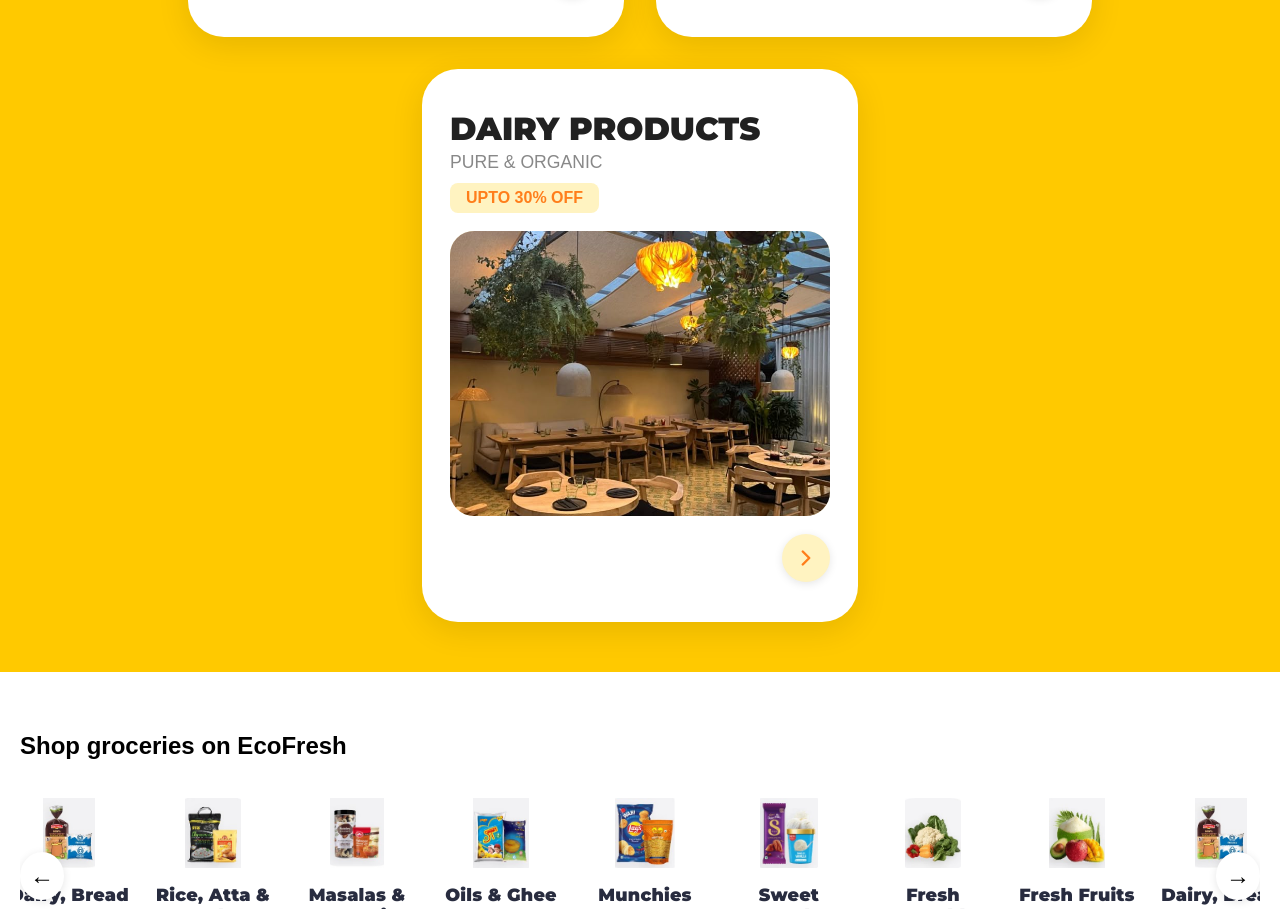
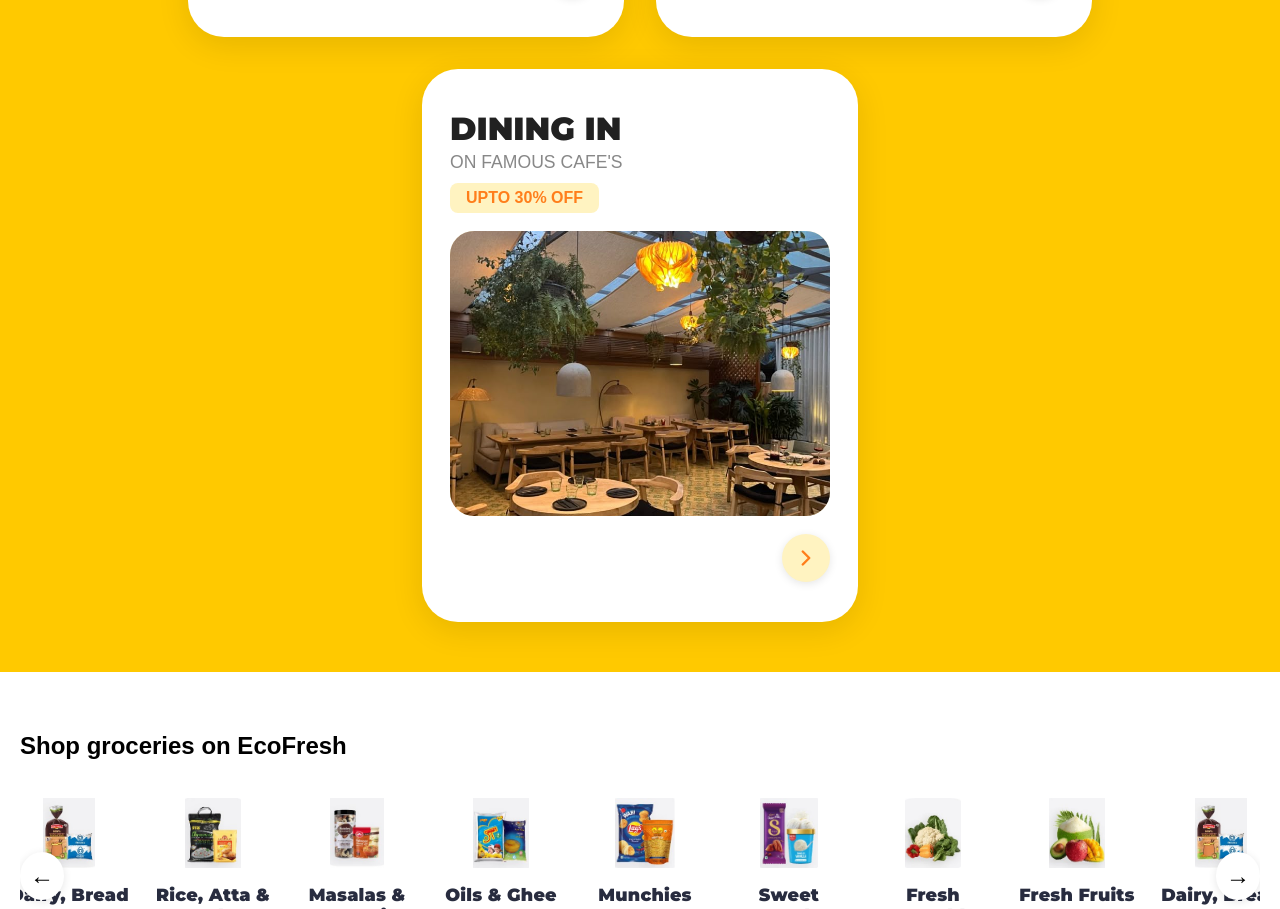
Before and after one commit to vedantmogs/baf_EcoFresh, a plain HTML site: page index.html in a window 1280 px wide. Shown: the part 872-1781 px from the top of the page. Drawn offline with Linux system fonts and the light colour scheme.

Commit message:
Update index.html

```diff
--- a/index.html
+++ b/index.html
@@ -56,8 +56,8 @@
             </a>
         </div>
         <div class="service-card">
-            <div class="service-title">DAIRY PRODUCTS</div>
-            <div class="service-subtitle">PURE & ORGANIC</div>
+            <div class="service-title">DINING IN</div>
+            <div class="service-subtitle">ON FAMOUS CAFE'S</div>
             <div class="offer">UPTO 30% OFF</div>
             <img src="images/🫖.jpg" alt="Dairy Products" class="service-img" />
             <a href="#" class="arrow-btn">
```
